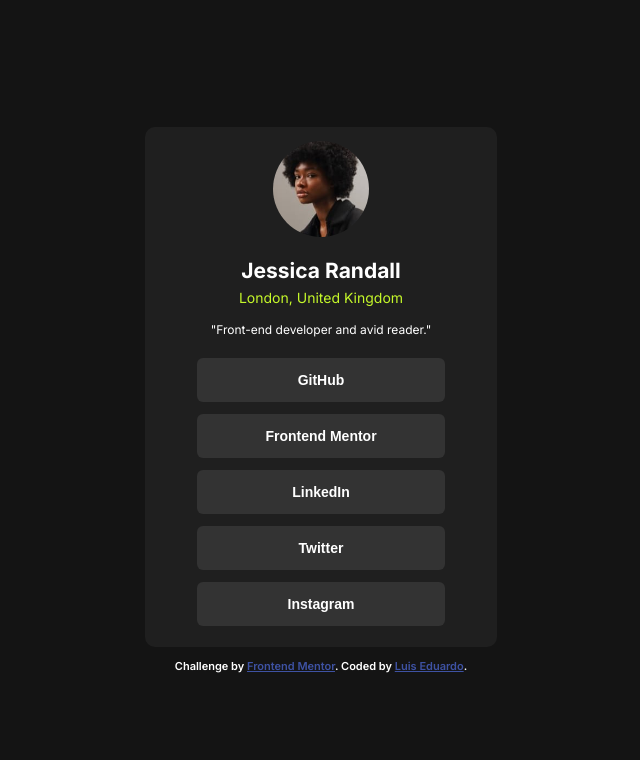
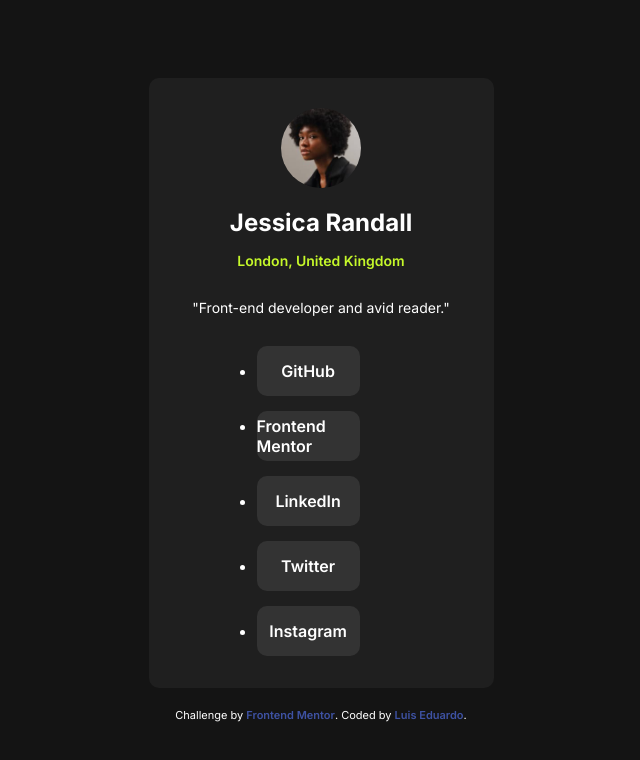
Before and after one commit to luiseduardo85/socials-link, a plain HTML site: page index.html in a window 1280 px wide. Shown: the whole page, without its empty margins (319-959 px from the left). Drawn offline with Linux system fonts and the light colour scheme.

Commit message:
Add files via upload

```diff
--- a/index.html
+++ b/index.html
@@ -1,40 +1,38 @@
 <!DOCTYPE html>
 <html lang="en">
+
 <head>
   <meta charset="UTF-8">
-  <meta name="viewport" content="width=device-width, initial-scale=1.0"> <!-- displays site properly based on user's device -->
-  <link rel="preconnect" href="https://fonts.googleapis.com">
-  <link rel="preconnect" href="https://fonts.gstatic.com" crossorigin>
-  <link href="https://fonts.googleapis.com/css2?family=Inter:wght@100..900&display=swap" rel="stylesheet">
+  <meta name="viewport" content="width=device-width, initial-scale=1.0">
+  <!-- displays site properly based on user's device -->
+
+  <link rel="icon" type="image/png" sizes="32x32" href="./assets/images/favicon-32x32.png">
   <link rel="stylesheet" href="style.css">
-  <link rel="icon" type="image/png" sizes="32x32" href="./assets/images/favicon-32x32.png">
 
   <title>Frontend Mentor | Social links profile</title>
+</head>
 
-  <!-- Feel free to remove these styles or customise in your own stylesheet 👍 -->
-  <style>
-    .attribution { font-size: 11px; text-align: center; }
-    .attribution a { color: hsl(228, 45%, 44%); }
-    .attribution {margin-top: 12px;}
-  </style>
-</head>
 <body>
   <main>
-    <div class="img-container">
-      <img src="./assets/images/avatar-jessica.jpeg" alt="">
-      <h2>Jessica Randall</h2>
-      <p>London, United Kingdom</p>
-      <p id="quote">"Front-end developer and avid reader."</p>
-    </div>
-    <div class="socials">
-      <button>GitHub</button>
-      <button>Frontend Mentor</button>
-      <button>LinkedIn</button>
-      <button>Twitter</button>
-      <button>Instagram</button>
-
-    </div>
-
+    <article>
+      <header>
+        <img src="./assets/images/avatar-jessica.jpeg" alt="Profile Jessica Randall">
+        <h1 class="title-name">Jessica Randall</h1>
+        <p class="address">London, United Kingdom</p>
+        <p class="about">"Front-end developer and avid reader."</p>
+      </header>
+      <section>
+        <div class="list">
+          <ul>
+            <li><a class="link-button" href="https://github.com" target="_blank">GitHub</a></li>
+            <li><a class="link-button" href="https://www.frontendmentor.io" target="_blank">Frontend Mentor</a></li>
+            <li><a class="link-button" href="https://www.linkedin.com" target="_blank">LinkedIn</a></li>
+            <li><a class="link-button" href="https://twitter.com" target="_blank">Twitter</a></li>
+            <li><a class="link-button" href="https://instagram.com" target="_blank">Instagram</a></li>
+          </ul>
+        </div>
+      </section>
+    </article>
   </main>
 
   <div class="attribution">
@@ -42,4 +40,5 @@
     Coded by <a href="#">Luis Eduardo</a>.
   </div>
 </body>
+
 </html>
--- a/style.css
+++ b/style.css
@@ -1,84 +1,80 @@
+@import url('https://fonts.googleapis.com/css2?family=Inter:ital,opsz,wght@0,14..32,100..900;1,14..32,100..900&display=swap');
+
+.attribution { font-size: 11px; text-align: center; }
+.attribution a { color: hsl(228, 45%, 44%); }
+
 *{
     margin: 0;
     padding: 0;
 }
 
 body{
+    min-height: 100vh;
+    background-color: hsl(0, 0%, 8%);
+    font-family: "Inter", sans-serif;
+    display: flex;
+    justify-content: center;
+    align-items: center;
+    flex-direction: column;
+    color: hsl(0, 0%, 100%);
+}
+
+article{
+    width: 345px;
+    height: 610px;
+    border-radius: 10px;
+    background-color: hsl(0, 0%, 12%);
+    margin-bottom: 20px;
+}
+
+header{
     display: flex;
     flex-direction: column;
+    align-items: center;
+    padding-top: 30px;
+}
+
+header img{
+    width: 80px;
+    height: 80px;
+    border-radius: 50%;
+    margin-bottom: 20px;
+}
+
+p{
+    margin: 15px 0px;
+    font-size: 14px;
+}
+
+.address{
+    color: hsl(75, 94%, 57%);
+    font-weight: 600;
+}
+
+.list{
+    display: flex;
+    flex-direction: column;
+    align-items: center;
+}
+
+.link-button{
+    margin-top: 15px;
+    height: 50px;
+    width: 80%;
+    display: flex;
     justify-content: center;
     align-items: center;
-    height: 100vh;
-    font-size: 14px;
-    font-weight: 600;
-    font-family: "Inter", sans-serif;
-    color: hsl(0, 0%, 100%);
-    background-color: hsl(0, 0%, 8%);
-}
-
-main{
-    width: 330px;
-    background-color: hsl(0, 0%, 12%);
+    background-color: hsl(0, 0%, 20%);
     border-radius: 10px;
 }
 
-.img-container{
-    display: flex;
-    flex-direction: column;
-    align-items: center;
-    width: 100%;
+a{
+    color: hsl(0, 0%, 100%);
+    text-decoration: none;
+    font-weight: 600;
 }
 
-img{
-    border-radius: 50%;
-    width: 96px;
-    height: 96px;
-    padding: 1em
+a:hover{
+    background-color: hsl(75, 94%, 57%);
+    color: hsl(0, 0%, 8%);
 }
-.img-container > h2{
-    padding: 0.3em;
-}
-
-.img-container > p{
-    font-weight: 400;
-    color: hsl(75, 94%, 57%);
-}
-
-#quote{
-    padding-top: 1.3em;
-    font-size: 12px;
-    font-weight: 400;
-    color:hsl(0, 0%, 100%);
-}
-
-.socials{
-    display: flex;
-    flex-direction: column;
-    align-items: center;
-    padding: 1.5em;
-    gap: 12px;
-}
-
-button{
-    font-size: 14px;
-    font-weight: 600;
-    padding: 1em;
-    background-color: hsl(0, 0%, 20%);
-    width: 80%;
-    text-align: center;
-    border-radius: 6px;
-    border: none;
-    color: hsl(0, 0%, 100%);
-}
-
-button:hover{
-    background-color: hsl(75, 94%, 57%);
-    cursor: pointer;
-    color: hsl(0, 0%, 20%);
-}
-
-@media(min-width: 414px) {
-    main{
-      width: 22rem;
-    }
-  }
```
